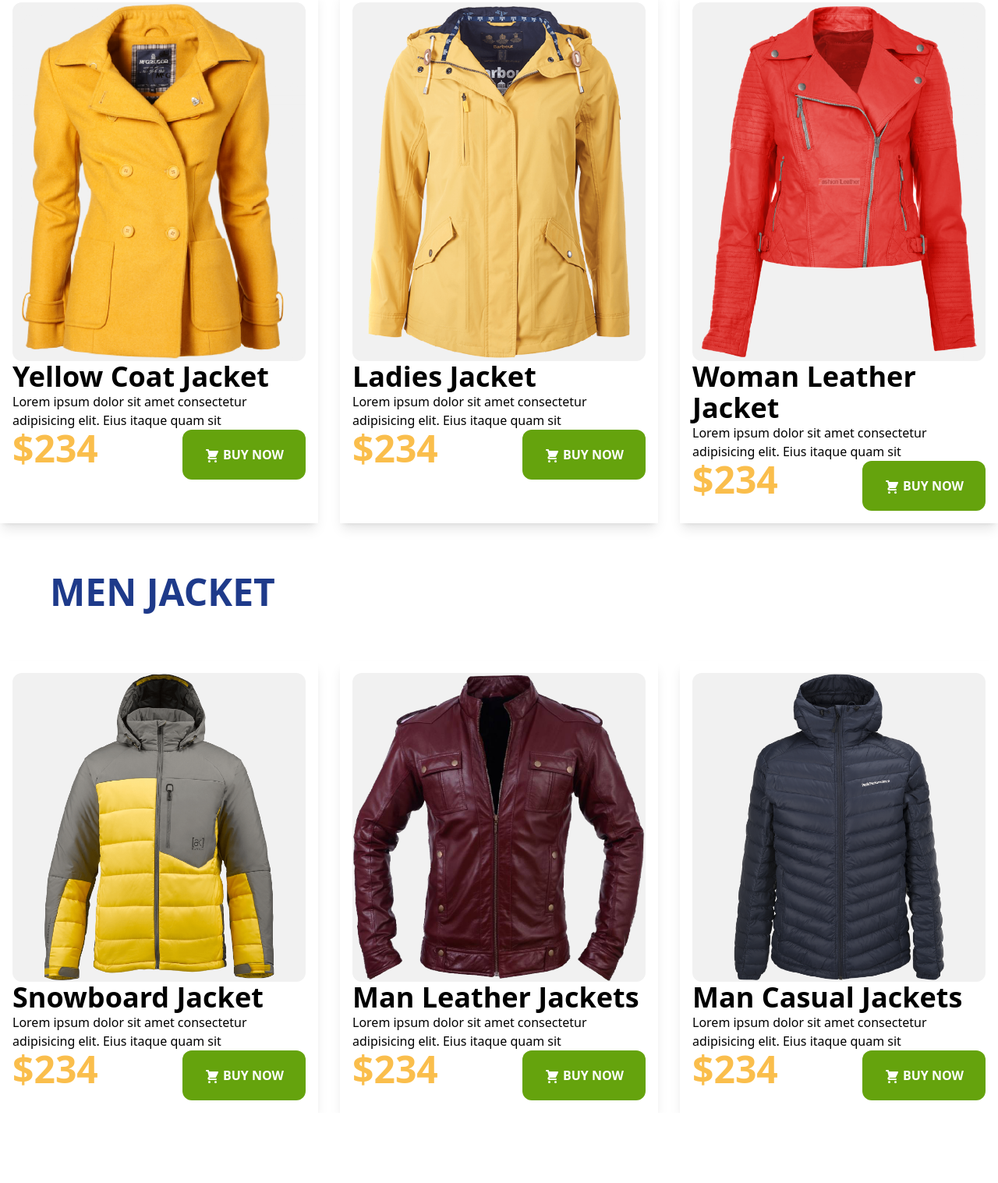
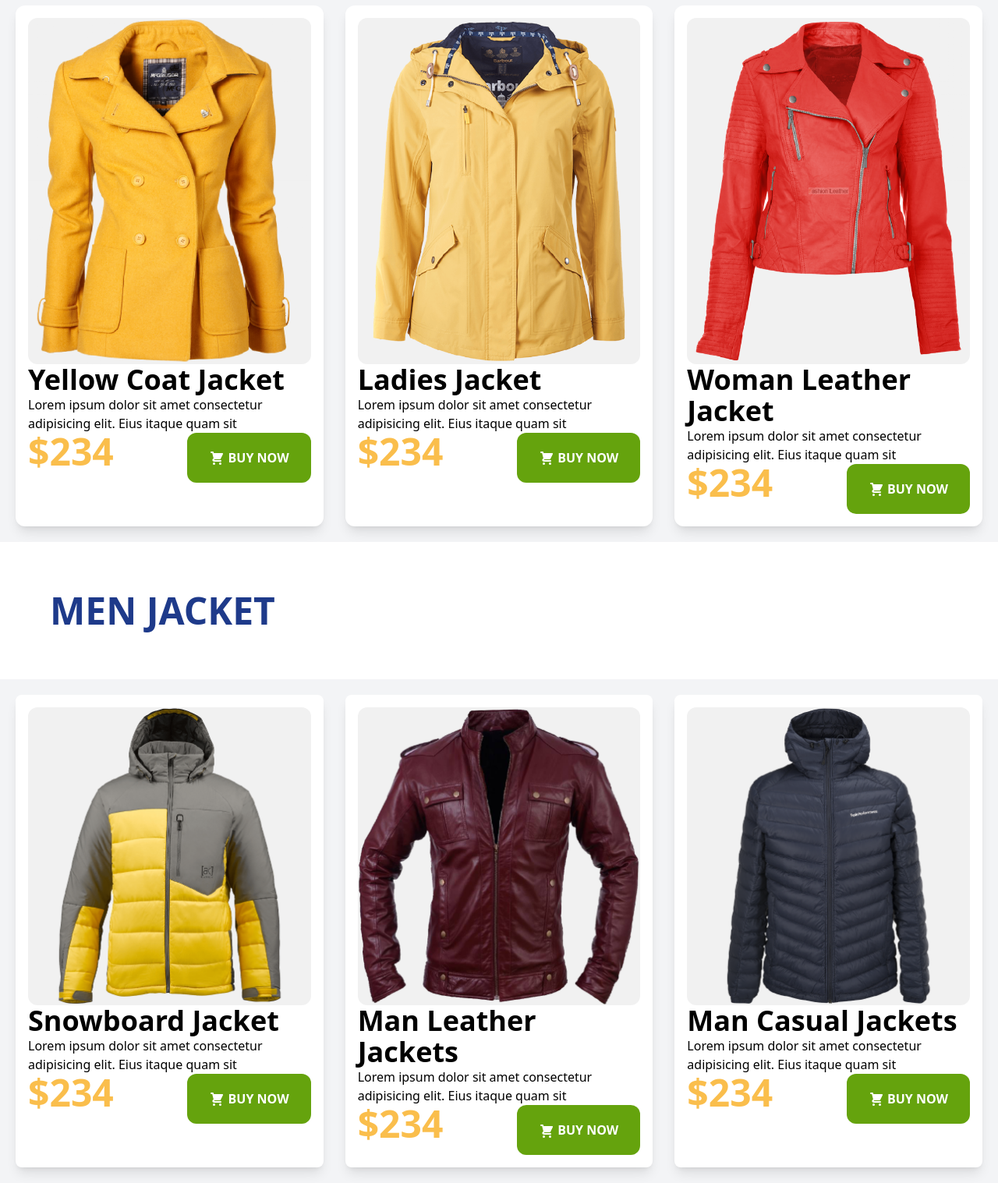
Before and after one commit to Merajhossain2002/penguine-fashion-tailwind, a plain HTML site: page index.html in a window 1280 px wide. Shown: the part 868-2385 px from the top of the page at 78% size. Before the commit the page ends 2295 px from the top, so only its background shows below. Drawn offline with nearby package versions, Linux system fonts and the light colour scheme.

Commit message:
some responsive added

```diff
--- a/index.html
+++ b/index.html
@@ -65,10 +65,10 @@
         women jacket
       </h1>
       <section
-        class="grid gap-7 md:grid md:grid-cols-2 md:gap-7 lg:grid lg:grid-cols-3 lg:gap-7"
+        class="grid gap-7 md:grid md:grid-cols-2 md:gap-7 lg:grid lg:grid-cols-3 lg:gap-7 sm:p-5 bg-gray-100"
       >
         <!-- jacket-1  -->
-        <div class="p-4 shadow-lg">
+        <div class="p-4 shadow-lg rounded-xl bg-white">
           <div class="bg-cardcolor rounded-xl">
             <img src="images/jacket-1.png" alt="" />
           </div>
@@ -97,7 +97,7 @@
           </div>
         </div>
         <!-- jacket-2  -->
-        <div class="p-4 shadow-lg">
+        <div class="p-4 shadow-lg rounded-xl bg-white">
           <div class="bg-cardcolor rounded-xl">
             <img src="images/jacket-2.png" alt="" />
           </div>
@@ -126,7 +126,7 @@
           </div>
         </div>
         <!-- jacket-3  -->
-        <div class="p-4 shadow-lg">
+        <div class="p-4 shadow-lg rounded-xl bg-white">
           <div class="bg-cardcolor rounded-xl">
             <img src="images/jacket-3.png" alt="" />
           </div>
@@ -158,15 +158,15 @@
 
       <!-- men jacket -->
       <h1
-        class="text-5xl font-semibold uppercase text-blue-900 text-center lg:text-left md:pl-16 py-16 "
+        class="text-5xl font-semibold uppercase text-blue-900 text-center lg:text-left md:pl-16 py-16"
       >
         men jacket
       </h1>
       <section
-        class="grid gap-7 md:grid-cols-2 md:gap-7 lg:grid lg:grid-cols-3 lg:gap-7"
+        class="grid gap-7 md:grid-cols-2 md:gap-7 lg:grid lg:grid-cols-3 lg:gap-7 bg-gray-100 sm:p-5"
       >
         <!-- jacket-1  -->
-        <div class="p-4 shadow-lg">
+        <div class="p-4 shadow-lg rounded-lg bg-white">
           <div class="bg-cardcolor rounded-xl">
             <img src="images/jacket-4.png" alt="" />
           </div>
@@ -197,7 +197,7 @@
           </div>
         </div>
         <!-- jacket-2  -->
-        <div class="p-4 shadow-lg">
+        <div class="p-4 shadow-lg rounded-lg bg-white">
           <div class="bg-cardcolor rounded-xl">
             <img src="images/jacket-5.png" alt="" />
           </div>
@@ -226,7 +226,7 @@
           </div>
         </div>
         <!-- jacket-3  -->
-        <div class="p-4 shadow-lg">
+        <div class="p-4 shadow-lg rounded-lg bg-white">
           <div class="bg-cardcolor rounded-xl">
             <img src="images/jacket-6.png" alt="" />
           </div>
```
